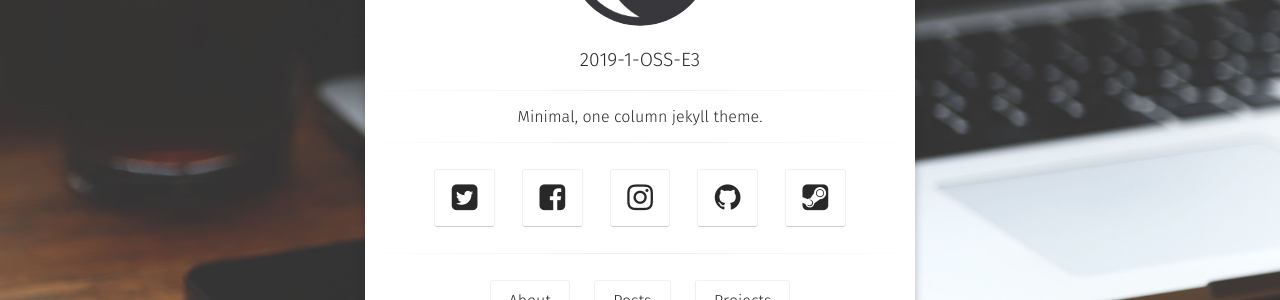
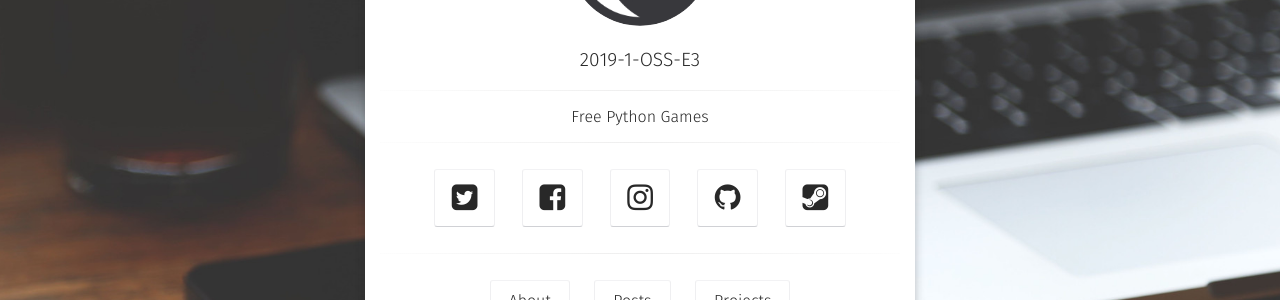
Before and after one commit to 19-1-skku-oss/2019-1-OSS-E3, a Jekyll site: the page built from index.html, in a window 1280 px wide. Shown: the part 350-650 px from the top of the page. Built offline with Jekyll 4.4.1, drawn with Linux system fonts in a browser that asks for light colours; some web fonts are replaced.

Commit message:
Update _config.yml

```diff
--- a/_config.yml
+++ b/_config.yml
@@ -1,6 +1,6 @@
 # Site
 title:              2019-1-OSS-E3
-bio:                'Minimal, one column jekyll theme.'
+bio:                'Free Python Games'
 description:        "Moon is a minimal, one column jekyll theme for your blog."
 reading_time:       true
 words_per_minute:   200
```
